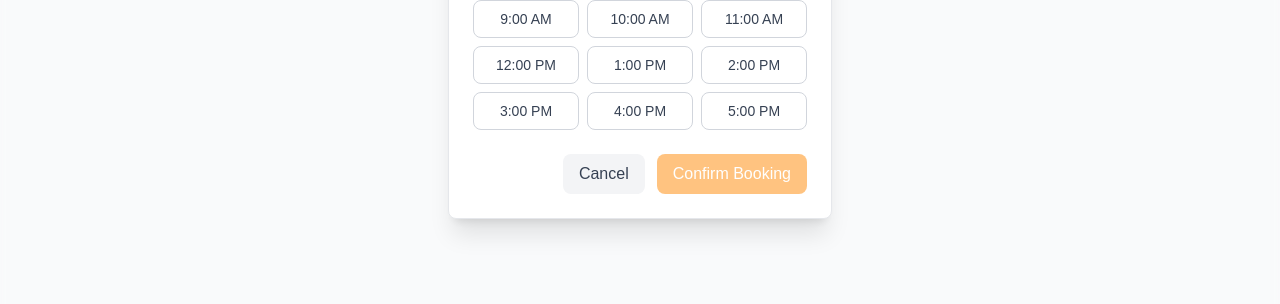
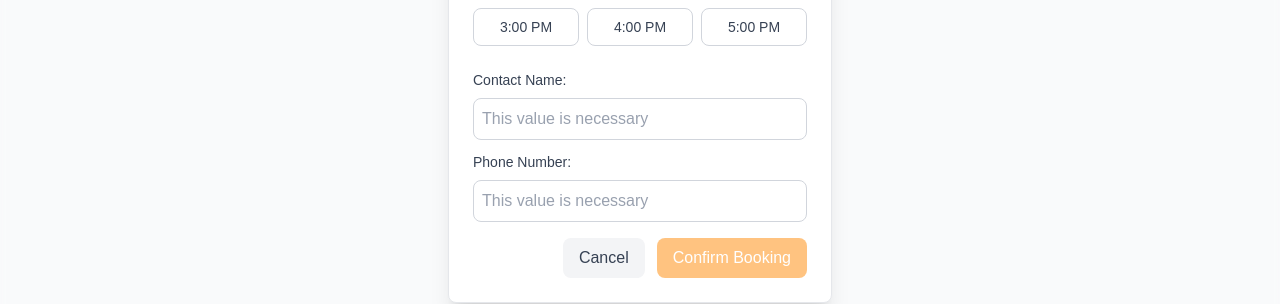
Before and after one commit to evesfect/Kelleoglu, a Next.js app in the folder kelle/: page / in a window 1280 px wide. Both pictures are taken after a click on the button "Book an Appointment". Shown: the part 382-686 px from the top of the page. Built offline with nearby package versions, Linux system fonts and the light colour scheme; no server answers; the database is empty.

Commit message:
user contact taken in booking button

```diff
--- a/kelle/src/app/api/bookings/route.js
+++ b/kelle/src/app/api/bookings/route.js
@@ -13,16 +13,16 @@ const pool = new Pool({
 
 export async function POST(request) {
   try {
-    const { type, details, appointment_time } = await request.json();
+    const { type, details, contact_name, contact_phonenumber, appointment_time } = await request.json();
 
     // Insert the booking into the database
     const query = `
-      INSERT INTO public.bookings (type, details, appointment_time)
-      VALUES ($1, $2, $3)
-      RETURNING id, type, details, appointment_time, created_at
+      INSERT INTO public.bookings (type, details, contact_name, contact_phonenumber, appointment_time)
+      VALUES ($1, $2, $3, $4, $5)
+      RETURNING id, type, details, contact_name, contact_phonenumber, appointment_time, created_at
     `;
 
-    const result = await pool.query(query, [type, details, appointment_time]);
+    const result = await pool.query(query, [type, details, contact_name, contact_phonenumber, appointment_time]);
 
     // Return the created booking
     return Response.json(result.rows[0], { status: 201 });
--- a/kelle/src/app/components/BookButton.js
+++ b/kelle/src/app/components/BookButton.js
@@ -11,6 +11,8 @@ export default function BookAppointmentButton({
   const [showTimeModal, setShowTimeModal] = useState(false);
   const [selectedDate, setSelectedDate] = useState('');
   const [selectedTime, setSelectedTime] = useState('');
+  const [contactName, setContactName] = useState('');
+  const [contactPhone, setContactPhone] = useState('');
   const [occupiedSlots, setOccupiedSlots] = useState([]);
   const [checkingSlots, setCheckingSlots] = useState(false);
 
@@ -84,6 +86,11 @@ export default function BookAppointmentButton({
       return;
     }
 
+    if (!contactName.trim() || !contactPhone.trim()) {
+      alert('Please fill in both contact name and phone number');
+      return;
+    }
+
     setIsLoading(true);
 
     try {
@@ -98,6 +105,8 @@ export default function BookAppointmentButton({
         body: JSON.stringify({
           type: type,
           details: details,
+          contact_name: contactName.trim(),
+          contact_phonenumber: contactPhone.trim(),
           appointment_time: appointmentTimeString // Send as string, not ISO
         }),
       });
@@ -107,6 +116,8 @@ export default function BookAppointmentButton({
         setShowTimeModal(false);
         setSelectedDate('');
         setSelectedTime('');
+        setContactName('');
+        setContactPhone('');
         setOccupiedSlots([]);
       } else {
         alert('Failed to create booking. Please try again.');
@@ -123,6 +134,8 @@ export default function BookAppointmentButton({
     setShowTimeModal(false);
     setSelectedDate('');
     setSelectedTime('');
+    setContactName('');
+    setContactPhone('');
     setOccupiedSlots([]);
   };
 
@@ -135,6 +148,9 @@ export default function BookAppointmentButton({
       setSelectedTime(timeSlot.value);
     }
   };
+
+  // Check if all required fields are filled
+  const isFormValid = selectedDate && selectedTime && contactName.trim() && contactPhone.trim();
 
   return (
     <>
@@ -205,6 +221,34 @@ export default function BookAppointmentButton({
               </div>
             </div>
 
+            {/* Contact Information */}
+            <div className="mb-4 space-y-3">
+              <div>
+                <label className="block text-sm font-medium text-gray-700 mb-2">
+                  Contact Name:
+                </label>
+                <input
+                  type="text"
+                  value={contactName}
+                  onChange={(e) => setContactName(e.target.value)}
+                  placeholder="This value is necessary"
+                  className="w-full p-2 border border-gray-300 rounded-lg focus:ring-2 focus:ring-orange-300 focus:border-transparent placeholder-gray-400"
+                />
+              </div>
+              <div>
+                <label className="block text-sm font-medium text-gray-700 mb-2">
+                  Phone Number:
+                </label>
+                <input
+                  type="tel"
+                  value={contactPhone}
+                  onChange={(e) => setContactPhone(e.target.value)}
+                  placeholder="This value is necessary"
+                  className="w-full p-2 border border-gray-300 rounded-lg focus:ring-2 focus:ring-orange-300 focus:border-transparent placeholder-gray-400"
+                />
+              </div>
+            </div>
+
             {/* Action Buttons */}
             <div className="flex gap-3 justify-end">
               <button
@@ -215,9 +259,9 @@ export default function BookAppointmentButton({
               </button>
               <button
                 onClick={handleBooking}
-                disabled={isLoading || !selectedDate || !selectedTime || checkingSlots}
+                disabled={isLoading || !isFormValid || checkingSlots}
                 className={`px-4 py-2 bg-orange-400 text-white rounded-lg hover:bg-orange-500 transition-colors ${
-                  (isLoading || !selectedDate || !selectedTime || checkingSlots) ? 'opacity-50 cursor-not-allowed' : ''
+                  (isLoading || !isFormValid || checkingSlots) ? 'opacity-50 cursor-not-allowed' : ''
                 }`}
               >
                 {isLoading ? 'Booking...' : 'Confirm Booking'}
```
Also changed, not shown: 2 other files (tests, documents, lock files or other folders).
